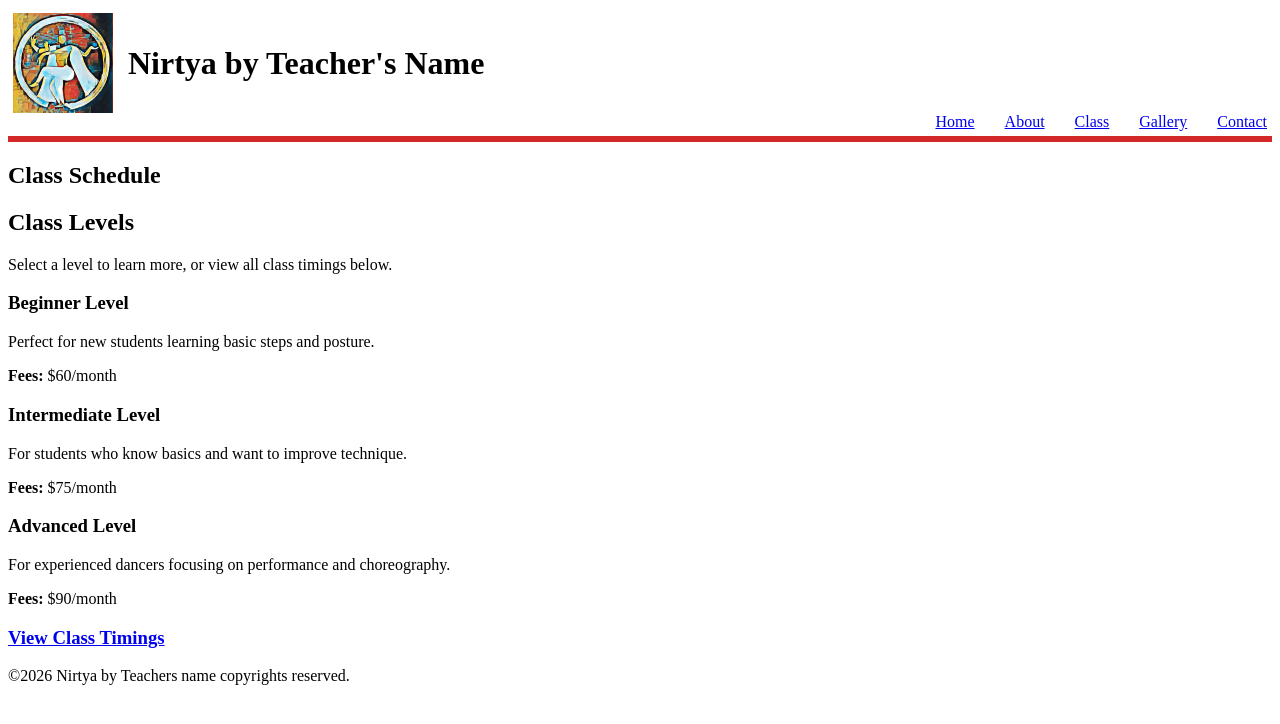
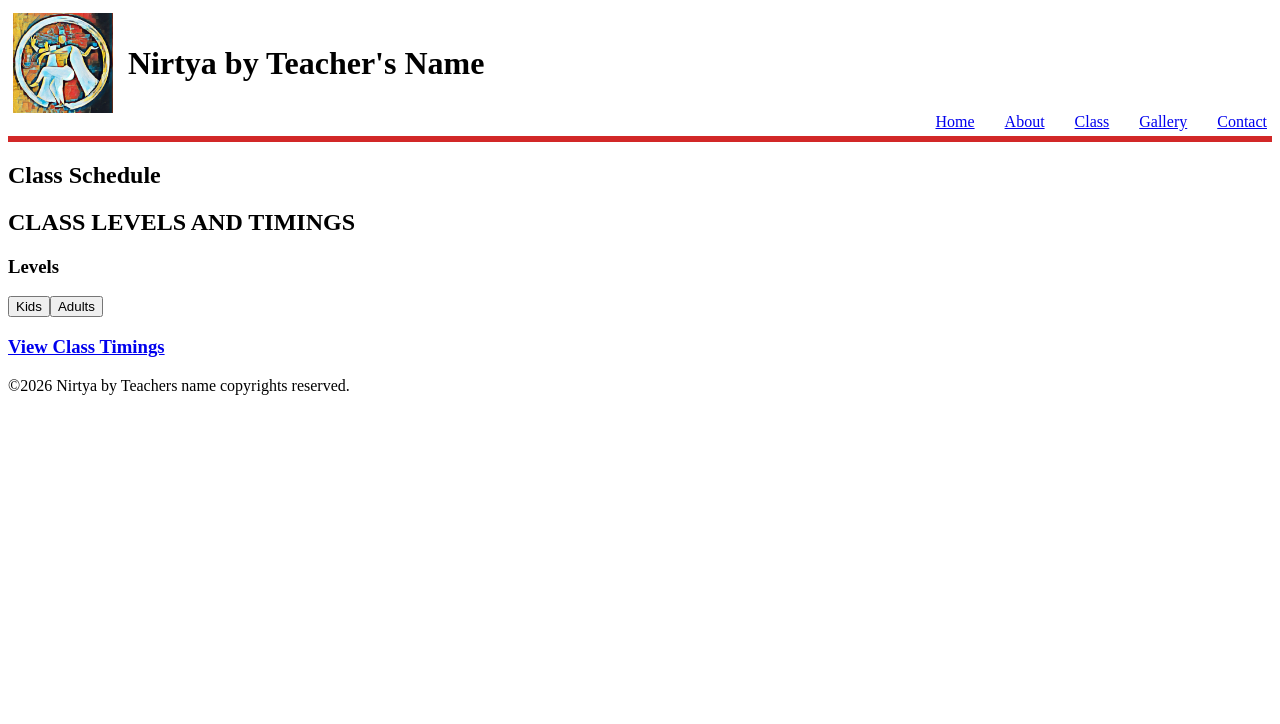
Before and after one commit to suganthi1410/unit1-finalproject-webapplication-suganthi-k, a React (Vite) app in the folder unit1-finalproject-suganthik/: page /class in a window 1280 px wide. Shown: the top 724 px of the page. Built offline with nearby package versions, Linux system fonts and the light colour scheme.

Commit message:
Refactor ClassSchedule to use StudentType state, conditionally render KidsLevels/AdultsLevels also the link is there for class timings

```diff
--- a/unit1-finalproject-suganthik/src/components/classschedule/ClassSchedule.jsx
+++ b/unit1-finalproject-suganthik/src/components/classschedule/ClassSchedule.jsx
@@ -1,35 +1,37 @@
 import { Link } from 'react-router-dom';
+import { useState } from 'react';
+import KidsLevels from '../classschedule/KidsLevels'
+import AdultsLevels from '../classschedule/AdultLevels'
+
 
 function ClassSchedule(){
+  const [StudentType, setStudentType] = useState("");
+
   return (
-    <div>
-      <h2>Class Levels</h2>
-      <p>Select a level to learn more, or view all class timings below.</p>
+    <div className="class-schedule-page">
 
-    <section>
-        <h3>Beginner Level</h3>
-        <p>Perfect for new students learning basic steps and posture.</p>
-        <p><strong>Fees:</strong> $60/month</p>
-      </section>
+      <h2>CLASS LEVELS AND TIMINGS</h2>
+      <h3>Levels</h3>
+      <div className ="button-type-toggle">
+        <button
+        onClick={() => setStudentType("Kids")} >
+          Kids
+                  </button>
+                  <button
+                    onClick={() => setStudentType("Adults")} >
+                      Adults
+                  </button>
 
-
-      <section>
-        <h3>Intermediate Level</h3>
-        <p>For students who know basics and want to improve technique.</p>
-        <p><strong>Fees:</strong> $75/month</p>
-      </section>
-
-
-      <section>
-        <h3>Advanced Level</h3>
-        <p>For experienced dancers focusing on performance and choreography.</p>
-        <p><strong>Fees:</strong> $90/month</p>
-      </section>
-
-
+      </div>
+       <div className="levels-container">
+                    {StudentType === "Kids" && <KidsLevels /> }
+                    {StudentType === "Adults" && <AdultsLevels />}
+                  </div>
+      <div className= "timings container">
       <h3>
         <Link to="/schedule/timings">View Class Timings</Link>
       </h3>
+    </div>
     </div>
   );
 }
```
